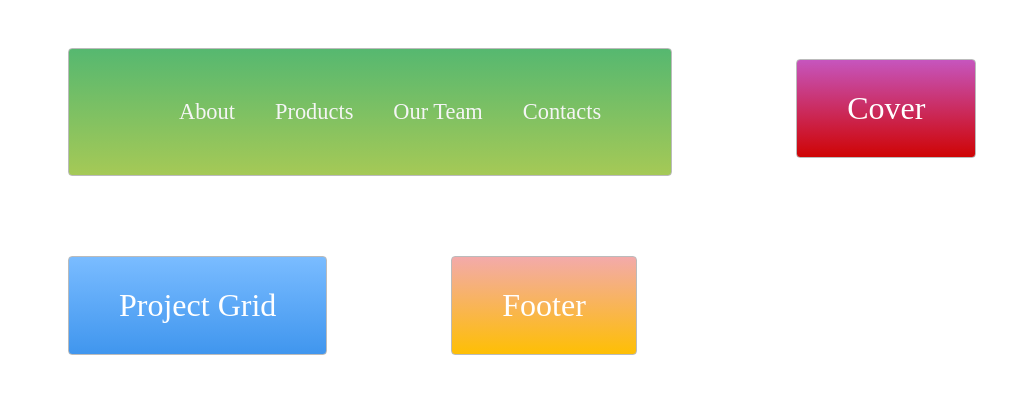
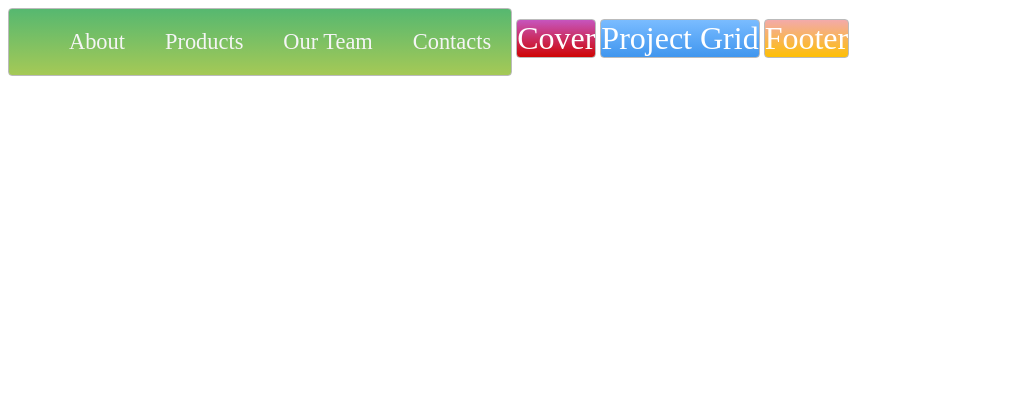
Before and after one commit to Germain712/ZM_Layout_Mastery, a plain HTML site: page index.html in a window 1280 px wide. Shown: the whole page, without its empty margins (0-1031 px from the left). Drawn offline with Linux system fonts and the light colour scheme.

Commit message:
used ctrl + / to comment out the padding & margin from .zone element selector, as it's not needed

```diff
--- a/style.css
+++ b/style.css
@@ -1,6 +1,6 @@
 .zone {
-  padding: 30px 50px;
-  margin: 40px 60px;
+  /* padding: 30px 50px;
+  margin: 40px 60px; */
   cursor: pointer;
   display: inline-block;
   color: #fff;
```
